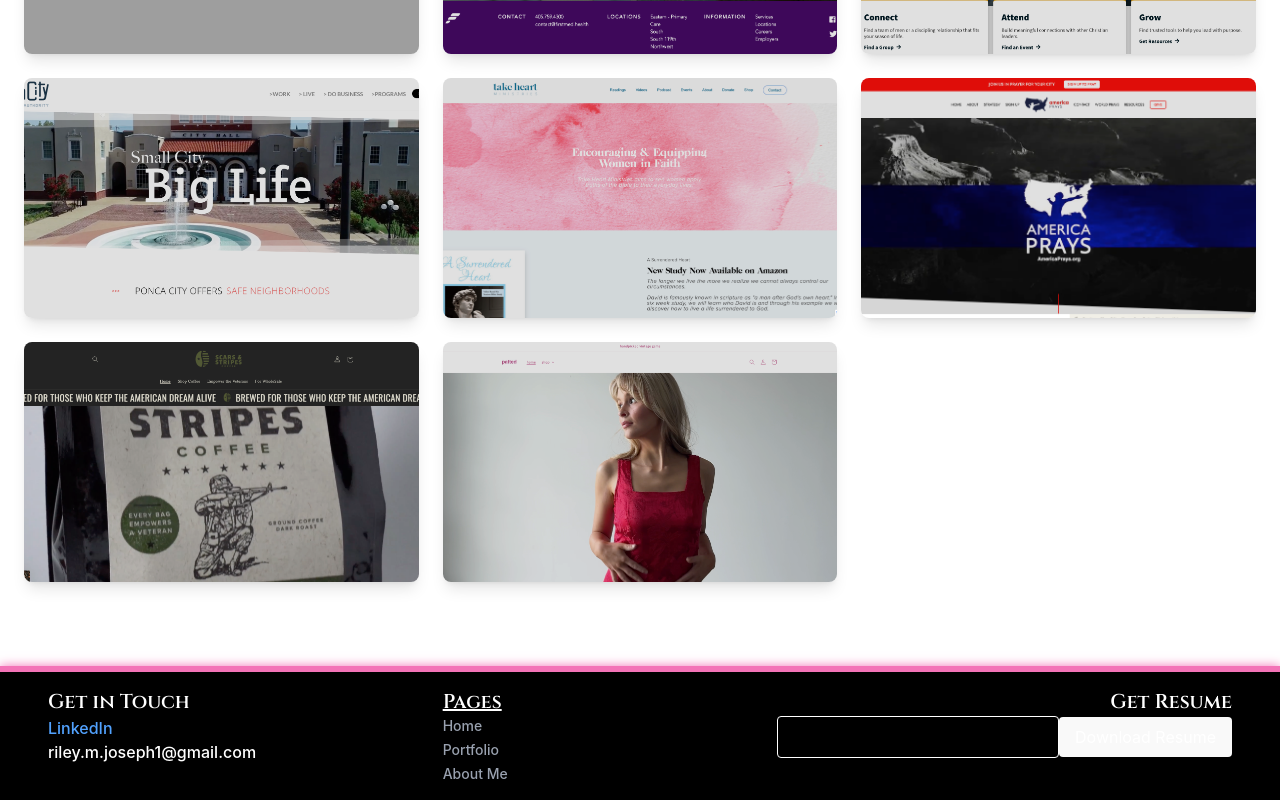
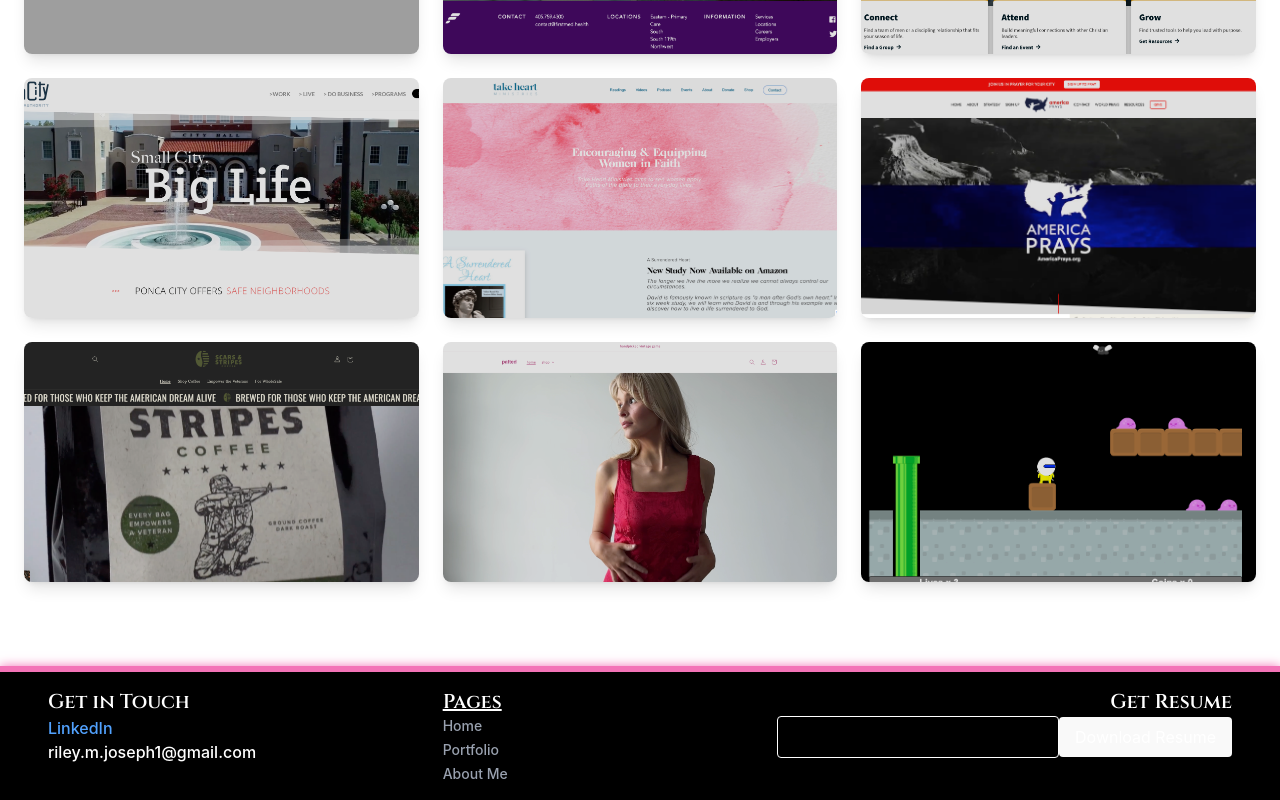
Before and after one commit to RileyJoseph/riley-joseph, a React (Vite) app: page /portfolio in a window 1280 px wide. Shown: the part 1528-2328 px from the top of the page. Built offline with nearby package versions, Linux system fonts and the light colour scheme; grey boxes are pictures that could not be loaded; a web font is replaced by a local one.

Commit message:
platformer

```diff
--- a/src/Portfolio.jsx
+++ b/src/Portfolio.jsx
@@ -17,7 +17,8 @@ const portfolioItems = [
   { id: 14, name: "Take Heart", image: "/images/portfolio/take-heart.png" },
   { id: 15, name: "America Prays", image: "/images/portfolio/america-prays.png" },
   { id: 16, name: "Stars and Stripes Coffee", image: "/images/portfolio/sscoffee.png" },
-  { id: 13, name: "Patted", image: "/images/portfolio/patted.png" },
+  { id: 17, name: "Patted", image: "/images/portfolio/patted.png" },
+  { id: 18, name: "Platformer", image: "/images/portfolio/kill-bill.png", src: "https://project-manager-curve-50566.netlify.app/"},
 ];
 
 const sassPortfolioItems = [
```
Also changed, not shown: public/images/portfolio/kill-bill.png (added).
